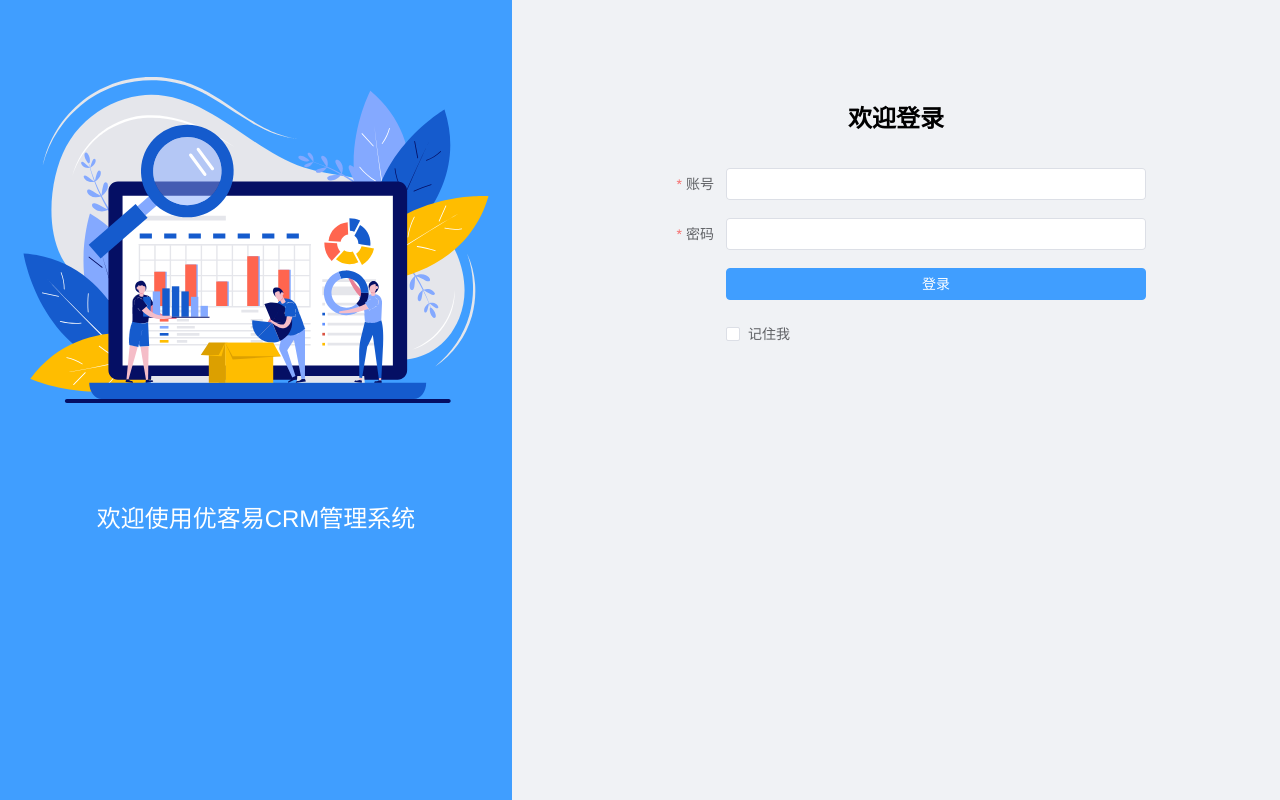
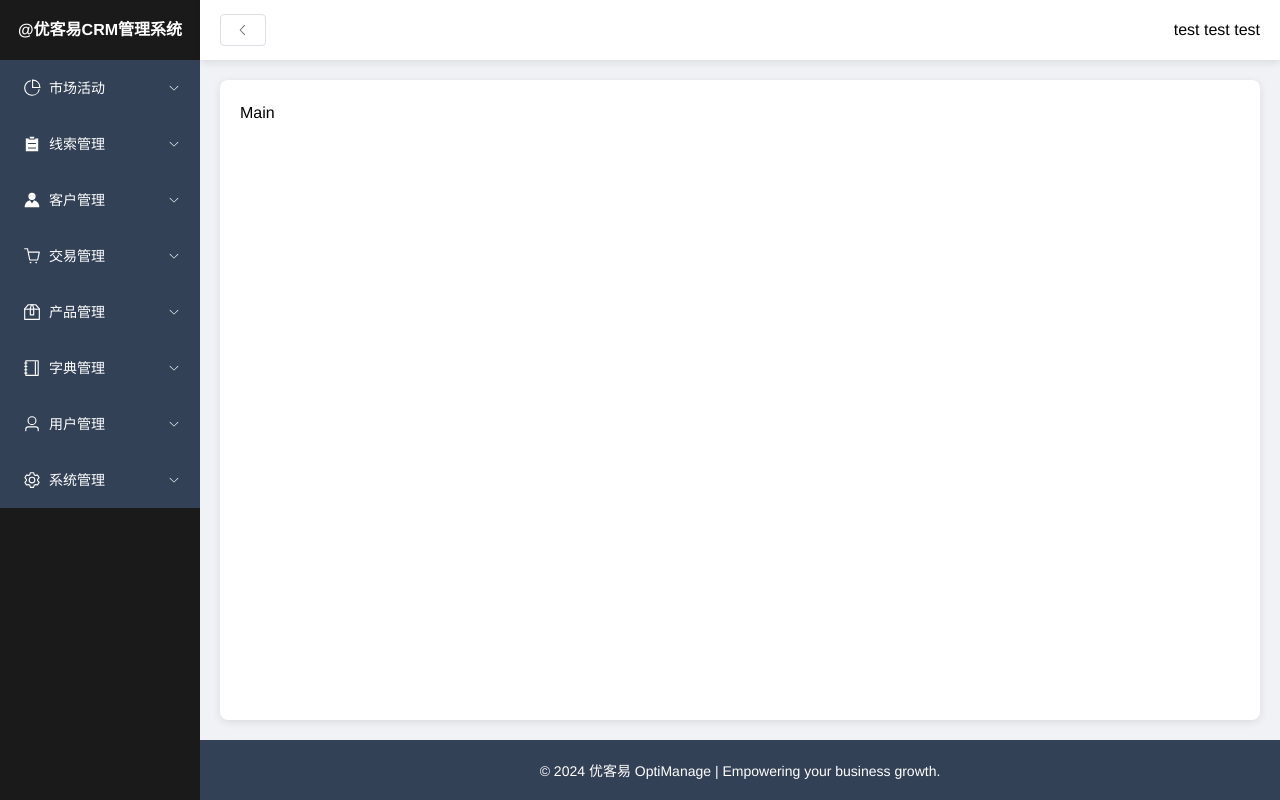
Before and after one commit to Virginia-Zhang/OptiManage-frontend, a Vue app: page /dashboard in a window 1280 px wide. Built offline with nearby package versions, Linux system fonts and the light colour scheme.

Commit message:
feat: dashboard page added

```diff
--- a/package.json
+++ b/package.json
@@ -13,10 +13,12 @@
     "prepare": "husky install"
   },
   "dependencies": {
+    "@element-plus/icons-vue": "^2.3.1",
     "axios": "^1.7.7",
     "crm-front": "file:",
     "element-plus": "^2.8.5",
-    "vue": "^3.5.10"
+    "vue": "^3.5.10",
+    "vue-router": "^4.4.5"
   },
   "devDependencies": {
     "@vitejs/plugin-vue": "^5.1.4",
--- a/src/App.vue
+++ b/src/App.vue
@@ -1,9 +1,7 @@
-<script setup>
-import LoginView from "./views/LoginView.vue"
-</script>
+<script setup></script>
 
 <template>
-	<LoginView />
+	<router-view />
 </template>
 
 <style scoped></style>
--- /dev/null
+++ b/src/components/MenuItem.vue
@@ -0,0 +1,28 @@
+<template>
+	<el-sub-menu v-if="menuItem.children && menuItem.children.length" :index="menuItem.index">
+		<template #title>
+			<el-icon><component :is="menuItem.icon" /></el-icon>
+			<span>{{ menuItem.title }}</span>
+		</template>
+		<MenuItem v-for="child in menuItem.children" :key="child.index" :menu-item="child" />
+	</el-sub-menu>
+	<el-menu-item v-else :index="menuItem.index">
+		<el-icon><component :is="menuItem.icon" /></el-icon>
+		<span>{{ menuItem.title }}</span>
+	</el-menu-item>
+</template>
+
+<script setup>
+import { defineProps } from "vue"
+import { ElSubMenu, ElMenuItem, ElIcon } from "element-plus"
+import MenuItem from "./MenuItem.vue"
+
+const props = defineProps({
+	menuItem: {
+		type: Object,
+		required: true,
+	},
+})
+</script>
+
+<style scoped></style>
--- a/src/main.js
+++ b/src/main.js
@@ -1,11 +1,16 @@
 import { createApp } from "vue"
 import App from "./App.vue"
 import "./reset.css"
+import router from "./router"
 
 import ElementPlus from "element-plus"
 import "element-plus/dist/index.css"
+import * as ElementPlusIconsVue from "@element-plus/icons-vue"
 
 const app = createApp(App)
 
-app.use(ElementPlus)
-app.mount("#app")
+for (const [key, component] of Object.entries(ElementPlusIconsVue)) {
+	app.component(key, component)
+}
+
+app.use(ElementPlus).use(router).mount("#app")
--- /dev/null
+++ b/src/router/index.js
@@ -0,0 +1,20 @@
+// 路由配置
+import { createRouter, createWebHistory } from "vue-router"
+
+const router = createRouter({
+	history: createWebHistory(),
+	routes: [
+		{
+			path: "/",
+			name: "login",
+			component: () => import("@/views/LoginView.vue"),
+		},
+		{
+			path: "/dashboard",
+			name: "dashboard",
+			component: () => import("@/views/Dashboard.vue"),
+		},
+	],
+})
+
+export default router
--- /dev/null
+++ b/src/views/Dashboard.vue
@@ -0,0 +1,184 @@
+<template>
+	<el-container class="layout">
+		<el-aside :width="isCollapsed ? '64px' : '200px'" class="left-aside">
+			<div class="title" v-show="!isCollapsed">@优客易CRM管理系统</div>
+			<!-- Let the menu area display a light gray background color, and the text content in the menu can still be seen normally. -->
+			<el-menu
+				:default-active="activeMenu"
+				class="el-menu-vertical-demo"
+				:collapse="isCollapsed"
+				background-color="#334157"
+				text-color="#fff"
+				:collapse-transition="false"
+				unique-opened="true"
+			>
+				<MenuItem
+					v-for="item in menuData"
+					:key="item.index"
+					:menu-item="item"
+					class="menu-item"
+				/>
+			</el-menu>
+		</el-aside>
+		<el-container>
+			<el-header class="header">
+				<el-button @click="toggleCollapse">
+          <!-- When the menu is collapsed, the menu icon is displayed, otherwise the left arrow icon is displayed. -->
+					<el-icon v-if="isCollapsed">
+						<MenuIcon />
+					</el-icon>
+					<el-icon v-else>
+						<ArrowLeftIcon />
+					</el-icon>
+				</el-button>
+				<div>test test test</div>
+			</el-header>
+			<el-main class="main-content">
+				<div>Main</div>
+			</el-main>
+			<el-footer class="footer">
+				<div class="footer-text">
+					© 2024 优客易 OptiManage | Empowering your business growth.
+				</div>
+			</el-footer>
+		</el-container>
+	</el-container>
+</template>
+
+<script setup>
+import { ref, shallowRef } from "vue"
+import {
+	ElMenu,
+	ElButton,
+	ElIcon,
+	ElContainer,
+	ElAside,
+	ElHeader,
+	ElMain,
+	ElFooter,
+} from "element-plus"
+import {
+	Menu as MenuIcon,
+	ArrowLeft as ArrowLeftIcon,
+	PieChart,
+	List,
+	User,
+	ShoppingCart,
+	Box,
+	Setting,
+	Notebook,
+	Avatar,
+} from "@element-plus/icons-vue"
+import MenuItem from "@/components/MenuItem.vue"
+
+const isCollapsed = ref(false)
+const activeMenu = ref("1")
+
+// Use shallowRef to ensure that menuData is only responsive on the first layer, and will not perform responsiveness on the icon component object in depth to avoid system warnings.
+const menuData = shallowRef([
+	{
+		index: "1",
+		title: "市场活动",
+		icon: PieChart,
+		children: [{ index: "1-1", title: "市场活动", icon: PieChart }],
+	},
+	{
+		index: "2",
+		title: "线索管理",
+		icon: List,
+		children: [{ index: "2-1", title: "线索管理", icon: List }],
+	},
+	{
+		index: "3",
+		title: "客户管理",
+		icon: Avatar,
+		children: [{ index: "3-1", title: "客户管理", icon: Avatar }],
+	},
+	{
+		index: "4",
+		title: "交易管理",
+		icon: ShoppingCart,
+		children: [{ index: "4-1", title: "交易管理", icon: ShoppingCart }],
+	},
+	{
+		index: "5",
+		title: "产品管理",
+		icon: Box,
+		children: [{ index: "5-1", title: "产品管理", icon: Box }],
+	},
+	{
+		index: "6",
+		title: "字典管理",
+		icon: Notebook,
+		children: [{ index: "6-1", title: "字典管理", icon: Notebook }],
+	},
+	{
+		index: "7",
+		title: "用户管理",
+		icon: User,
+		children: [{ index: "7-1", title: "用户管理", icon: User }],
+	},
+	{
+		index: "8",
+		title: "系统管理",
+		icon: Setting,
+		children: [{ index: "8-1", title: "系统管理", icon: Setting }],
+	},
+])
+
+const toggleCollapse = () => {
+	isCollapsed.value = !isCollapsed.value
+}
+</script>
+
+<style scoped lang="scss">
+.layout {
+	height: 100vh;
+	background-color: #f0f2f5;
+}
+
+.left-aside {
+	background: #1a1a1a;
+
+	.title {
+		font-size: 16px;
+		font-weight: bold;
+		height: 60px;
+		line-height: 60px;
+		color: #fff;
+		text-align: center;
+	}
+
+	.el-menu {
+		border-right: none;
+	}
+}
+
+.header {
+	background-color: #ffffff;
+	padding: 10px 20px;
+	display: flex;
+	align-items: center;
+	justify-content: space-between;
+	box-shadow: 0 2px 8px rgba(0, 0, 0, 0.1);
+}
+
+.main-content {
+	background-color: #ffffff;
+	padding: 20px;
+	margin: 20px;
+	box-shadow: 0 2px 8px rgba(0, 0, 0, 0.1);
+	border-radius: 8px;
+}
+
+.footer {
+	background-color: #334157;
+	padding: 20px;
+	color: #fff;
+	text-align: center;
+
+	.footer-text {
+		font-size: 14px;
+	}
+}
+</style>
--- a/vite.config.js
+++ b/vite.config.js
@@ -1,11 +1,18 @@
 import { defineConfig } from 'vite'
 import vue from '@vitejs/plugin-vue'
 
-// https://vitejs.dev/config/
+// Https://vitejs.dev/config/
+
 export default defineConfig({
   plugins: [vue()],
+  // Src alias configuration
+  resolve: {
+    alias: {
+      '@': '/src'
+    }
+  },
+  // proxy config
 
-  // proxy config
   server: {
     proxy: {
       '/api': {
```
Also changed, not shown: 1 other file (tests, documents, lock files or other folders).
